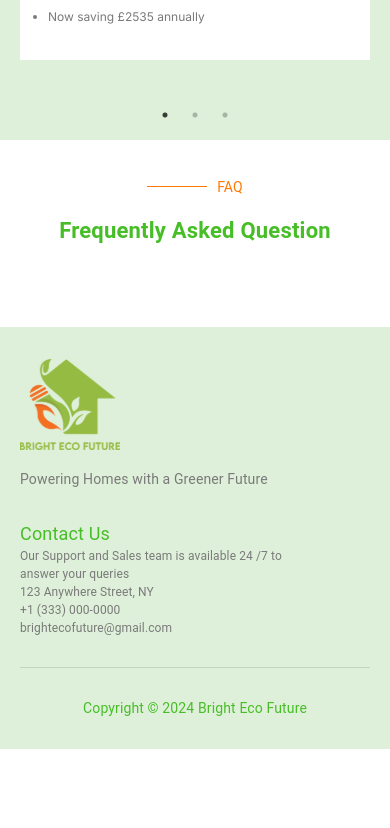
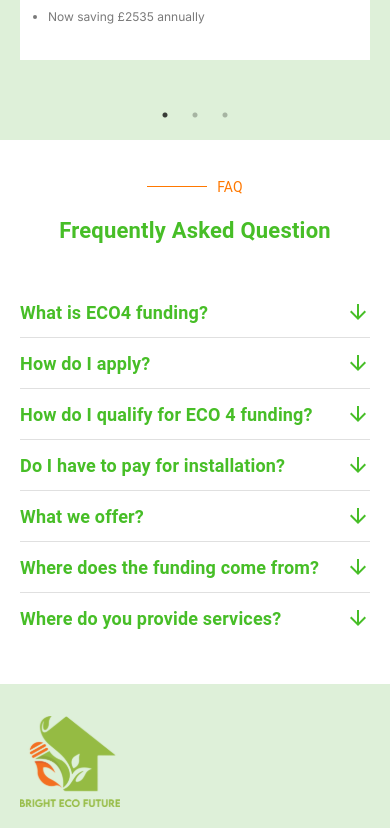
Before and after one commit to marsad11223/borthwick-group, a Next.js app: page / in a window 390 px wide. Shown: the part 7354-8182 px from the top of the page. Before the commit the page ends 8103 px from the top, so only its background shows below. Built offline with nearby package versions, Linux system fonts and the light colour scheme.

Commit message:
responsive section faq

```diff
--- a/package.json
+++ b/package.json
@@ -11,6 +11,7 @@
   "dependencies": {
     "@emotion/react": "^11.13.3",
     "@emotion/styled": "^11.13.0",
+    "@mui/icons-material": "^6.1.7",
     "@mui/material": "^6.1.6",
     "next": "14.2.15",
     "react": "^18",
--- /dev/null
+++ b/src/_components/CustomAccordion.tsx
@@ -0,0 +1,76 @@
+import {
+  Accordion,
+  AccordionSummary,
+  AccordionDetails,
+  Typography,
+  List,
+  ListItem,
+} from "@mui/material";
+import ArrowDownwardIcon from "@mui/icons-material/ArrowDownward";
+import { color, font } from "@/app/utils/themes";
+
+interface CustomAccordionProps {
+  title: string;
+  content: string;
+  listItems?: string[];
+}
+
+function CustomAccordion({ title, content, listItems }: CustomAccordionProps) {
+  return (
+    <Accordion
+      sx={{
+        boxShadow: "none",
+        width: "100%",
+      }}
+    >
+      <AccordionSummary
+        sx={{ padding: "0px" }}
+        expandIcon={<ArrowDownwardIcon sx={{ color: color.darkGreen }} />}
+        aria-controls="panel1-content"
+        id="panel1-header"
+      >
+        <Typography
+          sx={{
+            color: color.darkGreen,
+            fontWeight: "600",
+            fontSize: font.primaryTypography,
+          }}
+        >
+          {title}
+        </Typography>
+      </AccordionSummary>
+      <AccordionDetails sx={{ paddingX: "0px" }}>
+        <Typography
+          sx={{
+            color: color.grey,
+            fontSize: font.quaternaryTypography,
+          }}
+        >
+          {content}
+        </Typography>
+
+        {listItems && (
+          <List
+            sx={{
+              listStyleType: "disc",
+              pl: 1,
+              color: color.grey,
+              fontSize: font.captionTypography,
+            }}
+          >
+            {listItems.map((item, index) => (
+              <ListItem
+                key={index}
+                sx={{ display: "list-item", paddingLeft: "0" }}
+              >
+                {item}
+              </ListItem>
+            ))}
+          </List>
+        )}
+      </AccordionDetails>
+    </Accordion>
+  );
+}
+
+export default CustomAccordion;
--- a/src/app/home/_components/CaseStudySliderSection.tsx
+++ b/src/app/home/_components/CaseStudySliderSection.tsx
@@ -73,7 +73,7 @@
               textTransform: "uppercase",
             }}
           >
-            Our Process
+            our case study
           </Typography>
         </Box>
         <Typography
--- a/src/app/home/_sections/FAQ.tsx
+++ b/src/app/home/_sections/FAQ.tsx
@@ -1,6 +1,63 @@
 import { color, font } from "@/app/utils/themes";
 import { Box, Divider, Typography } from "@mui/material";
-// import Image, { StaticImageData } from "next/image";
+import CustomAccordion from "@/_components/CustomAccordion";
+
+const accordionData = [
+  {
+    title: "What is ECO4 funding?",
+    content:
+      "The Energy Company Obligation (ECO) is a government energy efficiency scheme in Great Britain to help reduce carbon emissions and tackle fuel poverty. The scheme began in April 2013 with most of our customers qualifying under the Home Cost Reduction Obligation (HHCRO) Under HHCRO, obligated suppliers must provide measures which improve the ability of households to heat their homes. This includes actions that result in heating savings such as the replacement or repair of a boiler, cavity wall insulation and loft insulation.",
+  },
+  {
+    title: "How do I apply?",
+    content:
+      "You can apply for ECO 4 Funding by applying right here on our website. Our team will then contact you to take you through the process and advise which measures you qualify for. Apply Now.",
+  },
+  {
+    title: "How do I qualify for ECO 4 funding?",
+    content:
+      "In order to qualify for ECO4 Funding, you must match certain criteria. For homeowners and tenants you or someone in your household must be in receipt of one of the following government credits/benefits.",
+    listItems: [
+      "Universal Credit",
+      "Tax Credits",
+      "Pension Credits",
+      "ESA",
+      "Income Support",
+      "JSA (Jobseeker's Allowance)",
+      "Housing Benefit",
+    ],
+  },
+  {
+    title: "Do I have to pay for installation?",
+    content: "No, all aspects of the scheme are 100% free!",
+  },
+  {
+    title: "What we offer?",
+    content:
+      "Most people know the scheme as a free boiler replacement scheme however under ECO 4 the following energy-saving measures are available.",
+    listItems: [
+      "A Rated Gas Boiler Replacement",
+      "Air Source Heat Pumps",
+      "First Time Central Heating",
+      "Solar PV",
+      "Electric Storage Heaters",
+      "Cavity Wall Insulation",
+      "External Wall Insulation",
+      "Room in Roof Insulation",
+      "Loft Insulation",
+      "Under Floor Insulation",
+    ],
+  },
+  {
+    title: "Where does the funding come from?",
+    content:
+      "Funding for your Home Energy Improvements is paid for by the Leading Energy Companies such as British Gas, SSE, Scottish Power, N-Power and so on. They have a quota to fill for improving the energy performance of UK Homes and can face large fines if they miss their targets. The aim is to reduce how much fuel UK households use on average. To improve this they aim to make generating heat cheaper (with new boilers), and maintaining heat easier (with insulation). The money for these improvements comes from the profits of companies everyone is contributing to monthly, in our energy bills. It doesn't come from the Government the same way that things like Universal Credit does.",
+  },
+  {
+    title: "Where do you provide services?",
+    content: "We provide work in England, Scotland and Wales",
+  },
+];
 
 export default function FAQ() {
   return (
@@ -23,7 +80,6 @@
               flexDirection: "column",
             }}
           >
-            {/* heading & text */}
             <Box
               sx={{
                 display: "flex",
@@ -72,14 +128,10 @@
                 Frequently Asked Question
               </Typography>
             </Box>
-            {/* card box */}
             <Box
               sx={{
                 display: "flex",
-                justifyContent: "center",
-                alignItems: "center",
-                flexDirection: { xs: "column", sm: "row" },
-                gap: { xs: "30px", md: "50px", lg: "80px" },
+                flexDirection: "column",
                 paddingTop: {
                   xs: "40px",
                   sm: "40px",
@@ -87,8 +139,18 @@
                   lg: "80px",
                   xl: "100px",
                 },
+                width: "100%",
               }}
-            ></Box>
+            >
+              {accordionData.map((item, index) => (
+                <CustomAccordion
+                  key={index}
+                  title={item.title}
+                  content={item.content}
+                  listItems={item.listItems ? item.listItems : []} // Ensure listItems is always an array
+                />
+              ))}
+            </Box>
           </Box>
         </Box>
       </Box>
```
Also changed, not shown: 1 other file (tests, documents, lock files or other folders).
